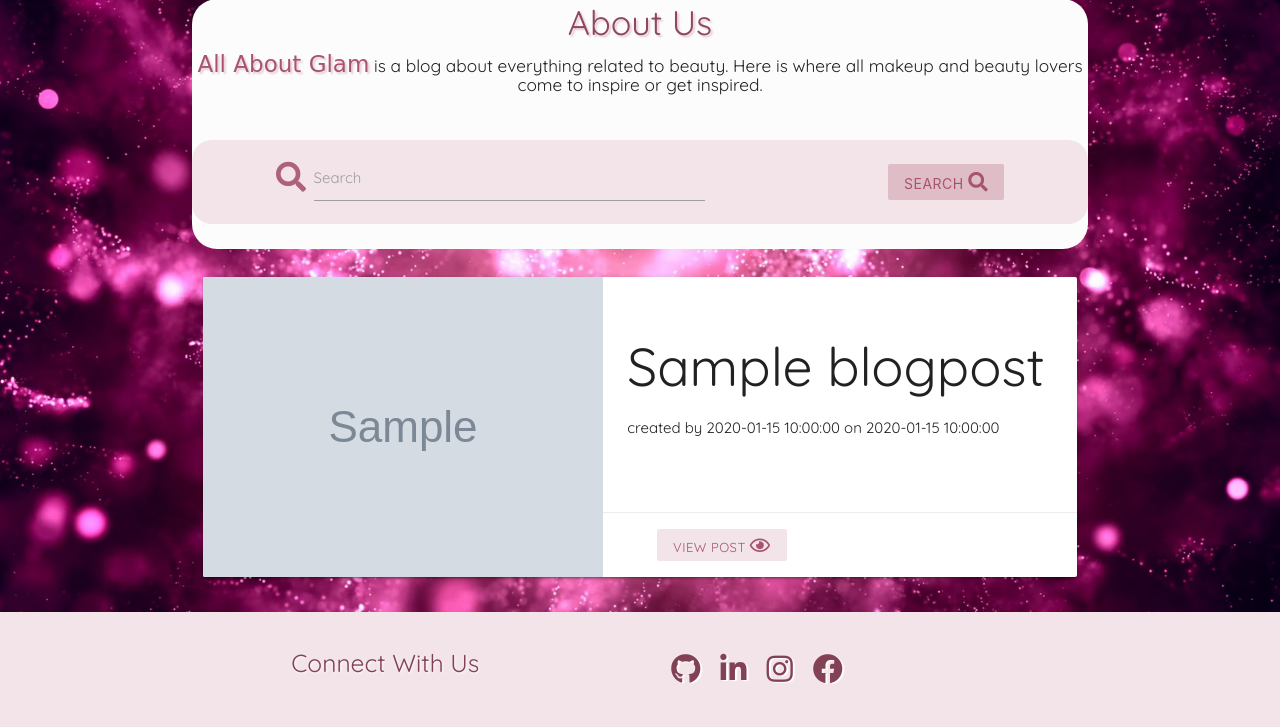
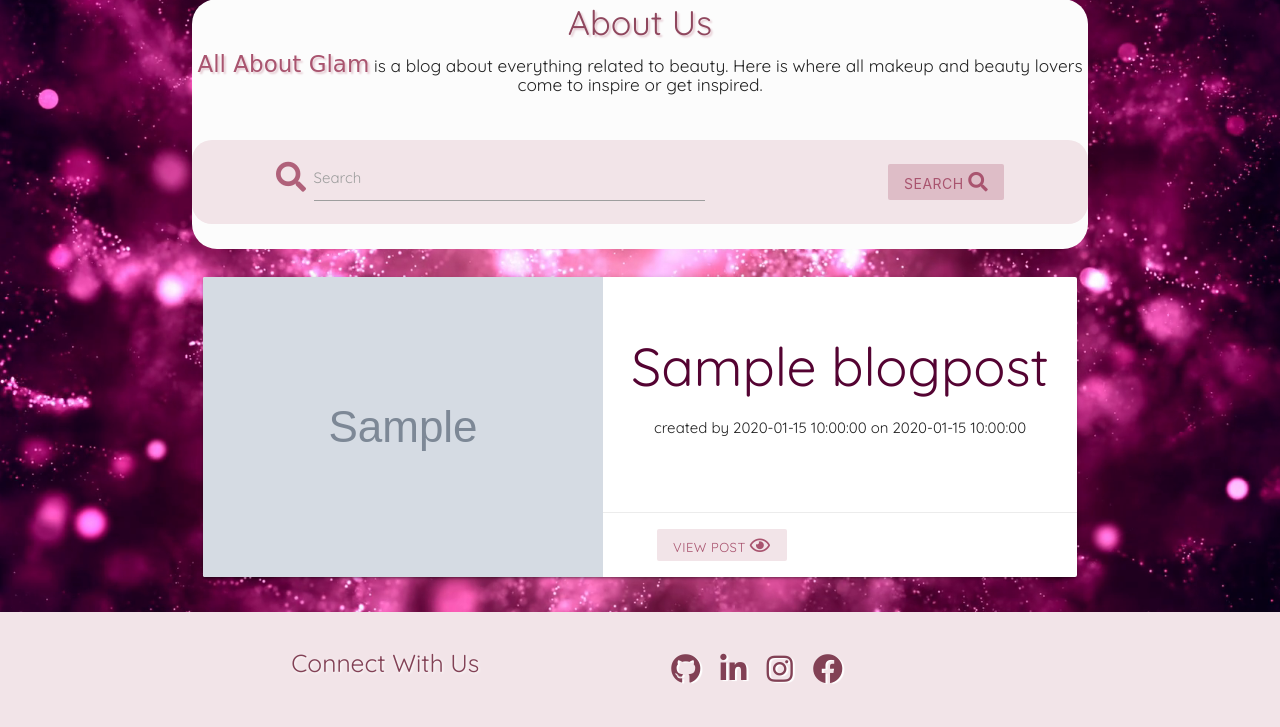
Before and after one commit to Vasileia-Apostolou/all_about_glam_blog, a Flask app: page /blog_posts in a window 1280 px wide. Shown: the part 88-815 px from the top of the page. Run offline with Flask 2, Linux system fonts and the light colour scheme; grey boxes marked "Sample" are stand-in pictures; a database or web service that is not in the repository returns one stand-in record (values such as "Sample title"); some libraries are stand-ins or nearby versions; some web fonts are replaced.

```diff
--- a/app.py
+++ b/app.py
@@ -1,5 +1,4 @@
 import os
-import pymongo
 from flask import (
     Flask, flash, render_template,
     redirect, request, session, url_for)
--- a/static/css/style.css
+++ b/static/css/style.css
@@ -22,6 +22,10 @@ main {
     line-height: 70px;
     border: 3px ridge #8f475e;
     text-transform: uppercase;
+}
+
+.blopost-title {
+    color: #540332;
 }
 
 small a {
--- a/templates/blogpost.html
+++ b/templates/blogpost.html
@@ -38,8 +38,8 @@
                   <img src="{{ blogpost.blog_image }}">
 				</div>
 				<div class="card-content">
-					<h2> {{ blogpost.blog_title }} </h2>
-					<p>created by {{ blogpost.created_by }} on {{ blogpost.created_at }}</p>
+					<h2 class="cengter-align blopost-title"> {{ blogpost.blog_title }} </h2>
+					<p class="center-align">created by {{ blogpost.created_by }} on {{ blogpost.created_at }}</p>
 				</div>
 				<div class="card-action">
 					<a href="{{ url_for('view_post', blogpost_id=blogpost._id) }}"
@@ -66,8 +66,8 @@
       </div>
 					<div class="card-stacked">
 						<div class="card-content">
-							<h2> {{ blogpost.blog_title }} </h2>
-							<p>created by {{ blogpost.created_by }} on {{ blogpost.created_at }}</p>
+							<h2 class="center-align blopost-title"> {{ blogpost.blog_title }} </h2>
+							<p class="center-align">created by {{ blogpost.created_by }} on {{ blogpost.created_at }}</p>
 						</div>
 						<div class="card-action">
 							<a href="{{ url_for('view_post', blogpost_id=blogpost._id) }}"
--- a/templates/create_blogpost.html
+++ b/templates/create_blogpost.html
@@ -11,7 +11,7 @@
 			<div class="row">
 				<div class="input-field col s12">
 					<i class="fas fa-pen-alt prefix"></i>
-					<input id="blog_title" name="blog_title" minlength="4" maxlength="40" type="text" class="validate" required>
+					<input id="blog_title" name="blog_title" type="text" class="validate" required>
 					<label for="blog_title"> Title</label>
 				</div>
 			</div>
--- a/templates/edit_post.html
+++ b/templates/edit_post.html
@@ -11,7 +11,7 @@
 			<div class="row">
 				<div class="input-field col s12">
 					<i class="fas fa-pen-alt prefix"></i>
-					<input id="blog_title" name="blog_title" minlength="4" maxlength="40" value="{{ blogpost.blog_title }}" type="text" class="validate" required>
+					<input id="blog_title" name="blog_title" value="{{ blogpost.blog_title }}" type="text" class="validate" required>
 					<label for="blog_title">Title</label>
 				</div>
 			</div>
--- a/templates/view_post.html
+++ b/templates/view_post.html
@@ -1,8 +1,8 @@
 {% extends "base.html" %}
 {% block content %}
 
-<!-- HOME PAGE -->
-<div class="row">
+<!-- VIEW POST PAGE -->
+<div class="row card-horizontal">
   <div class="col l8 offset-12">
 	<div class="post_image">
 		<img src="{{ blogpost.blog_image }}" class="view_post_img">
```
